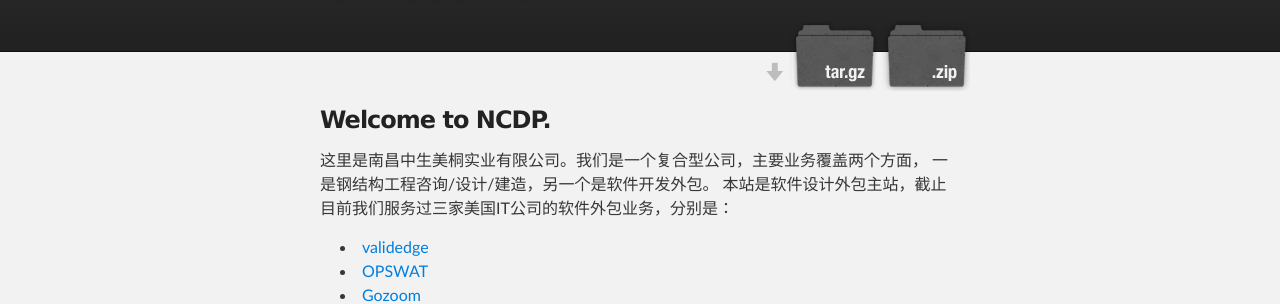
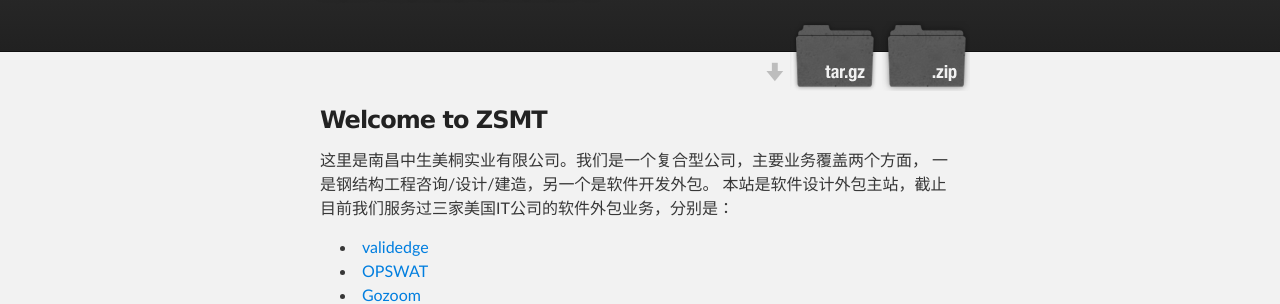
Before and after one commit to Chingliu/WorkingHistory, a Jekyll site: the page index.html, which Jekyll copies as it is, in a window 1280 px wide. Shown: the part 158-462 px from the top of the page. Built offline with Jekyll 4.4.1, drawn with Linux system fonts in a browser that asks for light colours.

Commit message:
Update index.html

```diff
--- a/index.html
+++ b/index.html
@@ -31,7 +31,7 @@
     <!-- MAIN CONTENT -->
     <div id="main_content_wrap" class="outer">
       <section id="main_content" class="inner">
-        <h3>Welcome to NCDP.</h3>
+        <h3>Welcome to ZSMT</h3>
 
 <p>这里是南昌中生美桐实业有限公司。我们是一个复合型公司，主要业务覆盖两个方面， 一是钢结构工程咨询/设计/建造，另一个是软件开发外包。
 本站是软件设计外包主站，截止目前我们服务过三家美国IT公司的软件外包业务，分别是：</p>
```
